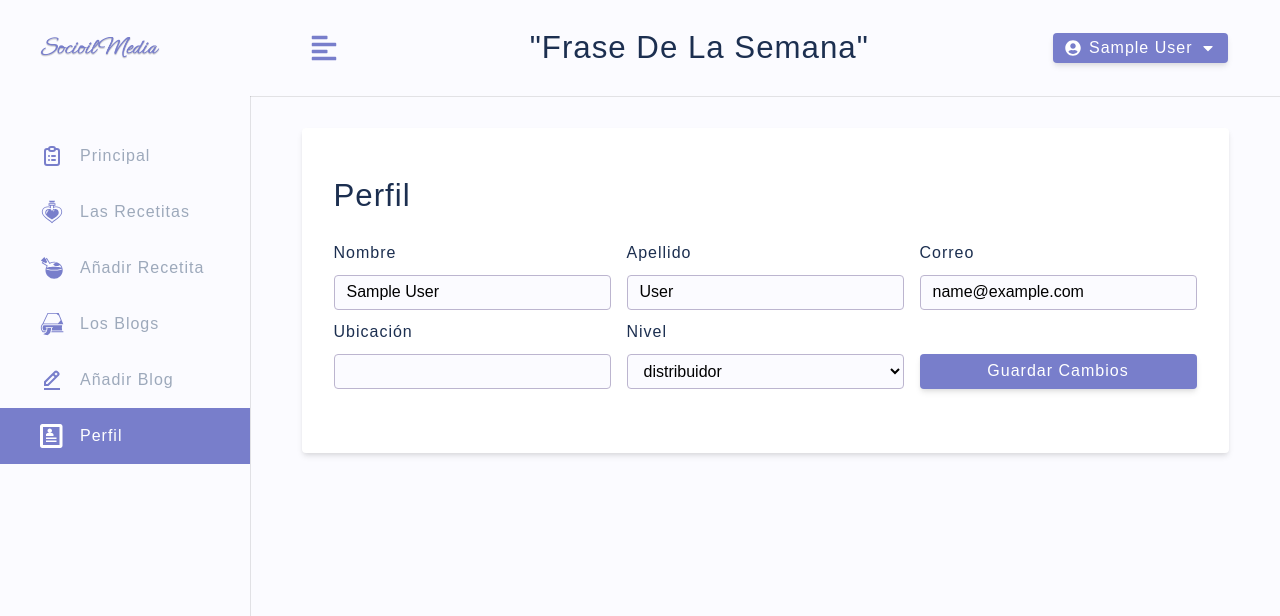
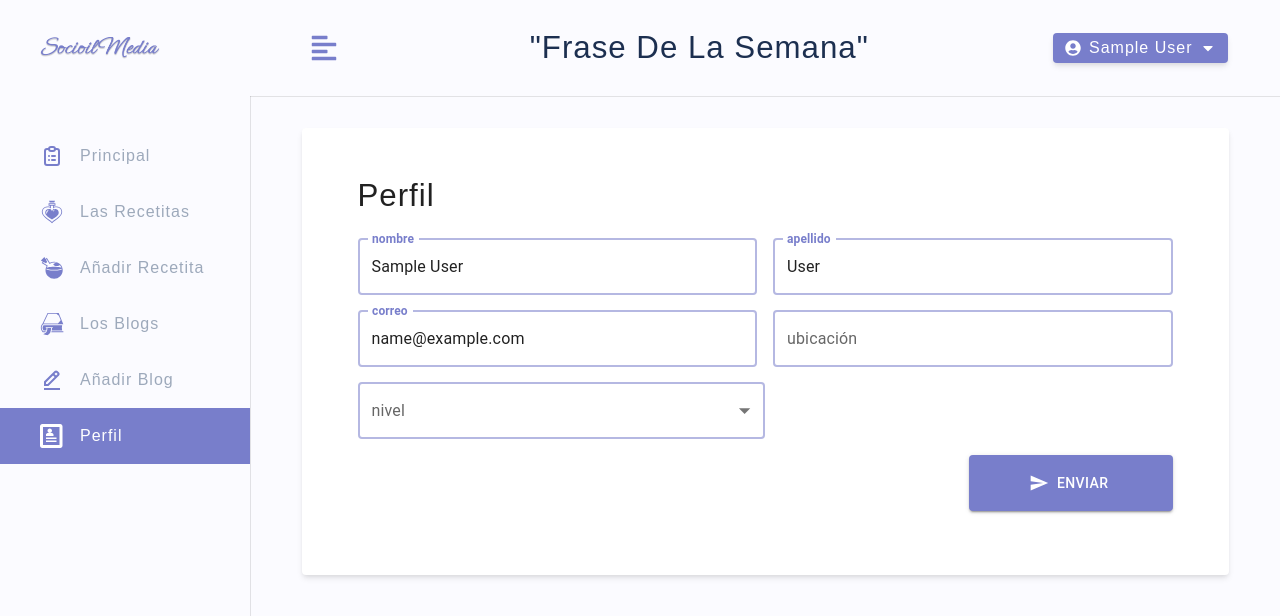
Before and after one commit to A-rielox/mui-socioil, a React (Create React App) app in the folder client/: page /profile in a window 1280 px wide. Shown: the top 616 px of the page. Built offline with nearby package versions, Linux system fonts and the light colour scheme; sample sign-in values are in the browser's storage.

Commit message:
listo profile

```diff
--- a/client/src/pages/dashboard/Profile.js
+++ b/client/src/pages/dashboard/Profile.js
@@ -2,6 +2,17 @@ import { InputSimple, InputSelect, Alert } from '../../components';
 import { useState } from 'react';
 import { useAppContext } from '../../context/appContext';
 import styled from 'styled-components';
+
+// MUI
+
+import Stack from '@mui/material/Stack';
+import Box from '@mui/material/Box';
+import Container from '@mui/material/Container';
+import Paper from '@mui/material/Paper';
+import TextField from '@mui/material/TextField';
+
+import { ButtonEnviar } from '../../components/mui/Button';
+import SelectSingle from '../../components/mui/SelectSingle';
 
 const Profile = () => {
    const { user, showAlert, displayAlert, updateUser, isLoading } =
@@ -38,128 +49,96 @@ const Profile = () => {
    };
 
    return (
-      <Wrapper>
-         <form className="form" onSubmit={handleSubmit}>
+      <Paper
+         sx={{
+            borderRadius: 'var(--borderRadius)',
+            width: '100%',
+            padding: '3rem 2rem 4rem',
+            boxShadow: 'var(--shadow-2)',
+         }}
+      >
+         <Container maxWidth="md">
             <h3>perfil </h3>
             {showAlert && <Alert />}
 
-            {/* name */}
-            <div className="form-center">
-               <InputSimple
-                  labelText="nombre"
-                  type="text"
+            <Stack direction="column">
+               <Stack
+                  direction={{ xs: 'column', sm: 'row' }}
+                  spacing={2}
+                  justifyContent="space-between"
+                  alignItems={{ xs: 'center', sm: 'flex-start' }}
+                  sx={{ mb: 2 }}
+               >
+                  <TextField
+                     label="nombre"
                      name="name"
                      value={name}
-                  changeStateValues={e => setName(e.target.value)}
+                     onChange={e => setName(e.target.value)}
+                     sx={{ flex: 1, width: { xs: '100%', sm: 'auto' } }}
                   />
-               <InputSimple
-                  labelText="apellido"
-                  type="text"
+
+                  <TextField
+                     label="apellido"
                      name="lastName"
                      value={lastName}
-                  changeStateValues={e => setLastName(e.target.value)}
+                     onChange={e => setLastName(e.target.value)}
+                     sx={{ flex: 1, width: { xs: '100%', sm: 'auto' } }}
                   />
-               <InputSimple
-                  labelText="correo"
-                  type="email"
+               </Stack>
+
+               <Stack
+                  direction={{ xs: 'column', sm: 'row' }}
+                  spacing={2}
+                  justifyContent="space-between"
+                  alignItems={{ xs: 'center', sm: 'flex-start' }}
+                  sx={{ mb: 2 }}
+               >
+                  <TextField
+                     label="correo"
                      name="email"
                      value={email}
-                  changeStateValues={e => setEmail(e.target.value)}
+                     onChange={e => setEmail(e.target.value)}
+                     sx={{ flex: 1, width: { xs: '100%', sm: 'auto' } }}
                   />
 
-               <InputSimple
-                  labelText="ubicación"
-                  type="text"
+                  <TextField
+                     label="ubicación"
                      name="location"
                      value={location}
-                  changeStateValues={e => setLocation(e.target.value)}
+                     onChange={e => setLocation(e.target.value)}
+                     sx={{ flex: 1, width: { xs: '100%', sm: 'auto' } }}
                   />
+               </Stack>
 
-               <InputSelect
-                  labelText="nivel"
-                  key="nivel"
+               <Stack direction={{ xs: 'column', sm: 'row' }} spacing={2}>
+                  <Box mr={2} sx={{ width: '100%' }}>
+                     <SelectSingle
+                        title="nivel"
                         name="level"
                         value={level}
-                  changeStateValues={e => setLevel(e.target.value)}
-                  list={levelList}
-               ></InputSelect>
+                        changeValueInState={e => setLevel(e.target.value)}
+                        selectOptions={levelList}
+                        sx={{ width: { xs: '100%', sm: '50%' } }}
+                     />
+                  </Box>
+               </Stack>
 
-               <button
-                  className="btn btn-block"
-                  type="submit"
-                  disabled={isLoading}
+               <Box
+                  sx={{
+                     mt: 2,
+                     display: 'flex',
+                     justifyContent: 'flex-end',
+                  }}
                >
-                  {isLoading ? 'Actualizando...' : 'Guardar cambios'}
-               </button>
-            </div>
-         </form>
-      </Wrapper>
+                  <ButtonEnviar
+                     handleSubmit={handleSubmit}
+                     isLoading={isLoading}
+                  />
+               </Box>
+            </Stack>
+         </Container>
+      </Paper>
    );
 };
 
 export default Profile;
-
-const Wrapper = styled.section`
-   border-radius: var(--borderRadius);
-   width: 100%;
-   background: var(--white);
-   padding: 3rem 2rem 4rem;
-   box-shadow: var(--shadow-2);
-   h3 {
-      margin-top: 0;
-   }
-   .form {
-      margin: 0;
-      border-radius: 0;
-      box-shadow: none;
-      padding: 0;
-      max-width: 100%;
-      width: 100%;
-   }
-   .form-row {
-      margin-bottom: 0;
-   }
-   .form-center {
-      display: grid;
-      row-gap: 0.5rem;
-   }
-   .form-center button {
-      align-self: end;
-      height: 35px;
-      margin-top: 1rem;
-   }
-   .btn-container {
-      display: grid;
-      grid-template-columns: 1fr 1fr;
-      column-gap: 1rem;
-      align-self: flex-end;
-      margin-top: 0.5rem;
-      button {
-         height: 35px;
-      }
-   }
-   .clear-btn {
-      background: var(--grey-500);
-   }
-   .clear-btn:hover {
-      background: var(--black);
-   }
-   @media (min-width: 992px) {
-      .form-center {
-         grid-template-columns: 1fr 1fr;
-         align-items: center;
-         column-gap: 1rem;
-      }
-      .btn-container {
-         margin-top: 0;
-      }
-   }
-   @media (min-width: 1120px) {
-      .form-center {
-         grid-template-columns: 1fr 1fr 1fr;
-      }
-      .form-center button {
-         margin-top: 0;
-      }
-   }
-`;
```
Lines whose indentation alone changed are shown as unchanged.
